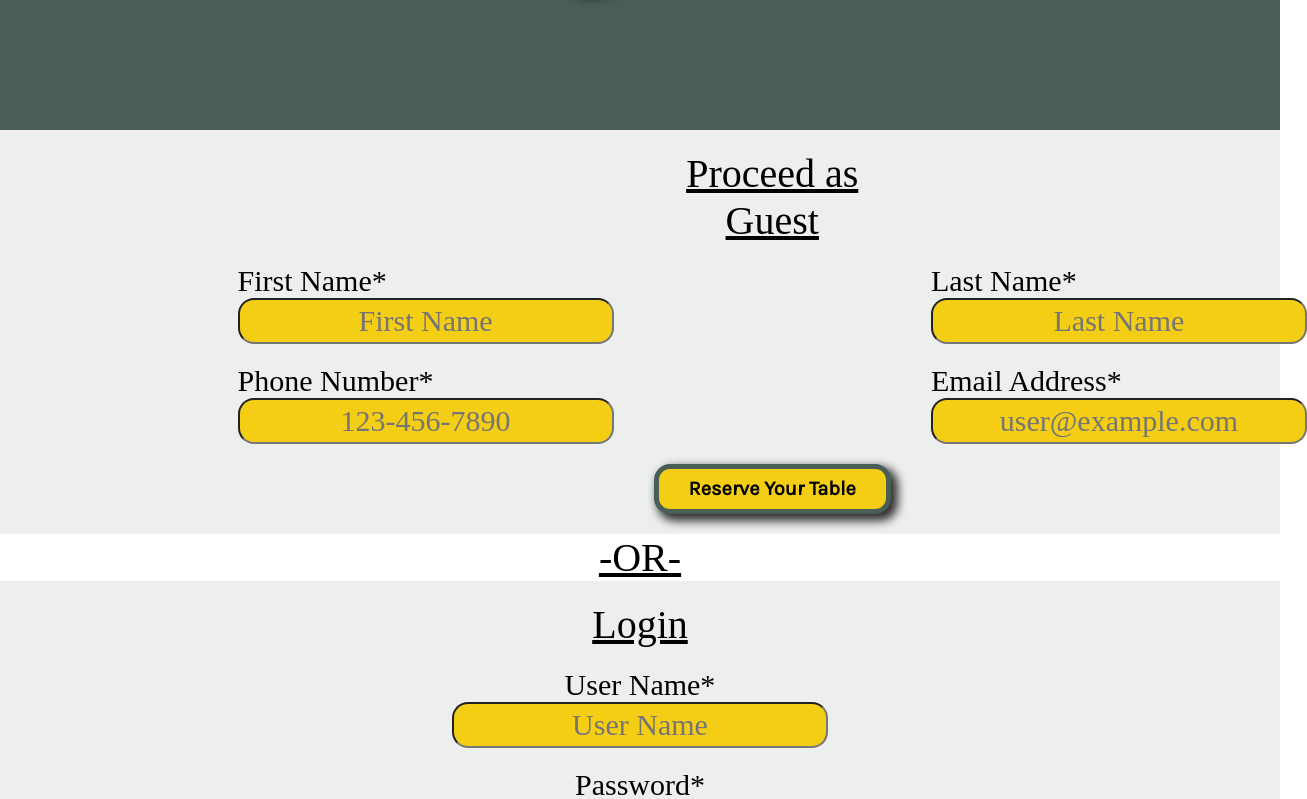
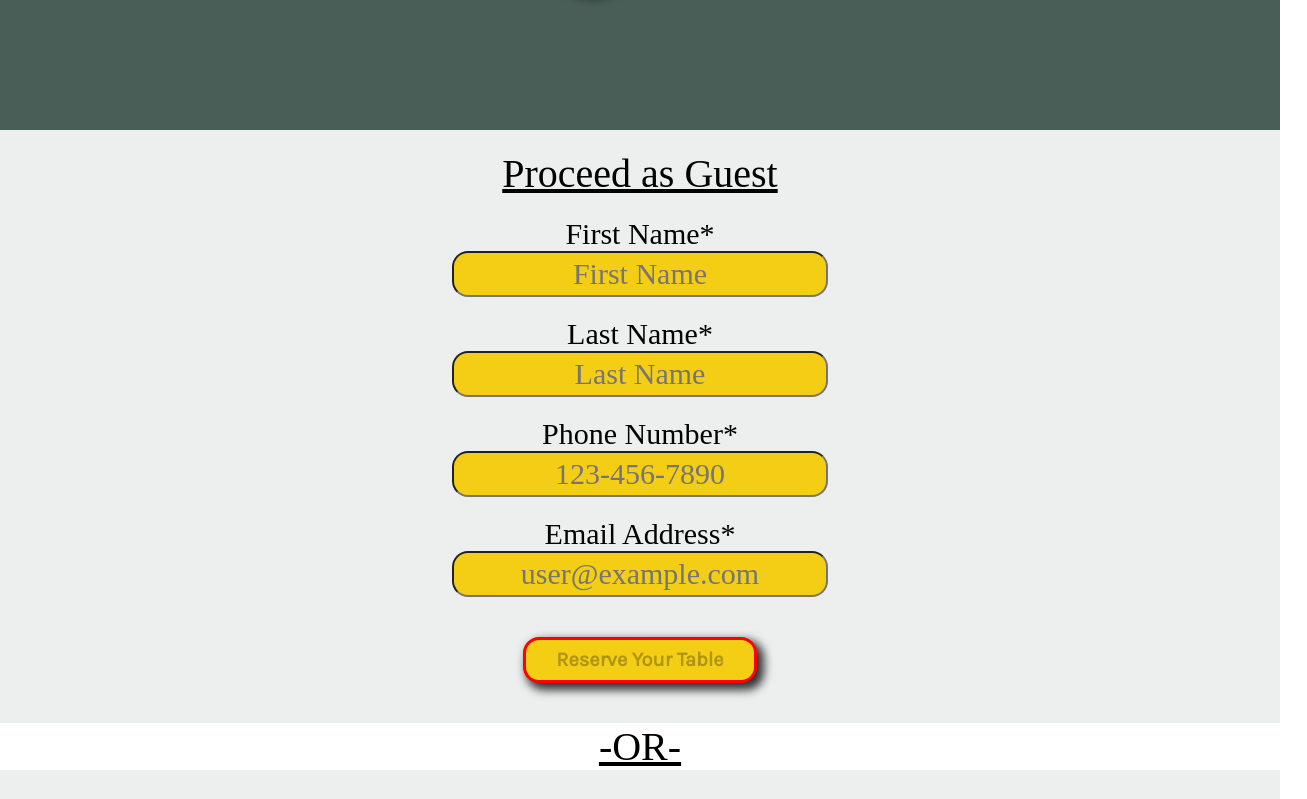
Before and after one commit to horoserp/Capstone, a React (Create React App) app: page /login in a window 1280 px wide. Shown: the part 820-1619 px from the top of the page, 1307 px wide, since content can reach past the window. Built offline with nearby package versions, Linux system fonts and the light colour scheme; a web font is replaced by a local one.

Commit message:
Update: Add Formik and Yup to proceed as guest form.

```diff
--- a/src/Components/Login.js
+++ b/src/Components/Login.js
@@ -6,6 +6,7 @@ import Reservations from "./Reservations";
 function Login() {
 
     const navigate = useNavigate();
+    const phoneRegExp = "[0-9]{3}-[0-9]{3}-[0-9]{4}";
 
     const loginValidate = Yup.object().shape({
         userName: Yup.string()
@@ -30,57 +31,129 @@ function Login() {
         validationSchema: loginValidate
     });
 
-    const handleSubmit = (e) => {
-        e.preventDefault();
+    const guestValidate = Yup.object().shape({
+        firstName: Yup.string()
+            .required("First name is required"),
+        lastName: Yup.string()
+            .required("Last name is required"),
+        phone: Yup.string()
+            .matches(phoneRegExp, "Phone number is not valid")
+            .required("Phone number is required"),
+        email: Yup.string()
+            .email("Invalid email address")
+            .required("Email is required"),
+    });
+
+    const guestFormik = useFormik ({
+        validateOnMount: true,
+        initialValues: {
+            firstName: '',
+            lastName: '',
+            phone: '',
+            email: '',
+        },
+        onSubmit: values => {
+            console.log(values);
             window.scrollTo(0,0);
             navigate("/confirmation");
-    }
+        },
+        validationSchema: guestValidate
+    })
 
     return (
         <>
             <Reservations renderButton={true}>(Step 2 of 2)</Reservations>
             <div className="highlight-b">
                 <form
-                    onSubmit={handleSubmit}
-                    className="grid"
+                    onSubmit={guestFormik.handleSubmit}
                 >
-                    <h2 className="underline col-2">
+                    <div className="container flex-dir">
+                        <h2 className="underline" style={{marginTop: 20, marginBottom: 20}}>
                             Proceed as Guest
                         </h2>
-                    <label htmlFor="first-name" className="col-1 gap">First Name*</label>
-                    <label htmlFor="last-name" className="col-3 gap">Last Name*</label>
+                        <label
+                            htmlFor="firstName"
+                            style={{marginBottom: 0}}
+                        >
+                            First Name*
+                        </label>
                         <input
                             type="text"
-                        id="first-name"
+                            id="firstName"
+                            name="firstName"
                             placeholder="First Name"
-                        className="col-1"
-                        required
+                            onChange={guestFormik.handleChange}
+                            onBlur={guestFormik.handleBlur}
+                            value={guestFormik.values.userName}
+                            style={{marginBottom: 20}}
                         />
+                        {guestFormik.touched.firstName && guestFormik.errors.firstName ? (
+                            <div style={{marginTop: -20}}>{guestFormik.errors.firstName}</div>
+                            ) : null}
+                        <label
+                            htmlFor="lastName"
+                            style={{marginBottom: 0}}
+                        >
+                            Last Name*
+                        </label>
                         <input
                             type="text"
-                        id="last-name"
+                            id="lastName"
+                            name="lastName"
                             placeholder="Last Name"
-                        className="col-3"
-                        required
+                            onChange={guestFormik.handleChange}
+                            onBlur={guestFormik.handleBlur}
+                            value={guestFormik.values.userName}
+                            style={{marginBottom: 20}}
                         />
-                    <label htmlFor="phone" className="col-1 gap">Phone Number*</label>
-                    <label htmlFor="email" className="col-3 gap">Email Address*</label>
+                        {guestFormik.touched.lastName && guestFormik.errors.lastName ? (
+                            <div style={{marginTop: -20}}>{guestFormik.errors.lastName}</div>
+                            ) : null}
+                        <label
+                            htmlFor="phone"
+                            style={{marginBottom: 0}}
+                        >
+                            Phone Number*
+                        </label>
                         <input
                             type="tel"
                             id="phone"
-                        pattern="[0-9]{3}-[0-9]{3}-[0-9]{4}"
+                            name="phone"
                             placeholder="123-456-7890"
-                        className="col-1"
-                        required
+                            onChange={guestFormik.handleChange}
+                            onBlur={guestFormik.handleBlur}
+                            value={guestFormik.values.userName}
+                            style={{marginBottom: 20}}
                         />
+                        {guestFormik.touched.phone && guestFormik.errors.phone ? (
+                            <div style={{marginTop: -20}}>{guestFormik.errors.phone}</div>
+                            ) : null}
+                        <label
+                            htmlFor="email"
+                            style={{marginBottom: 0}}
+                        >
+                            Email Address*
+                        </label>
                         <input
                             type="email"
                             id="email"
+                            name="email"
                             placeholder="user@example.com"
-                        className="col-3"
-                        required
+                            onChange={guestFormik.handleChange}
+                            onBlur={guestFormik.handleBlur}
+                            value={guestFormik.values.userName}
+                            style={{marginBottom: 20}}
                         />
-                    <input type="submit" className="col-2" value="Reserve Your Table" />
+                        {guestFormik.touched.email && guestFormik.errors.email ? (
+                            <div style={{marginTop: -20}}>{guestFormik.errors.email}</div>
+                            ) : null}
+                        <input
+                            type="submit"
+                            value="Reserve Your Table"
+                            style={{marginBottom: 40, marginTop: 20}}
+                            disabled={!guestFormik.isValid}
+                        />
+                    </div>
                 </form>
             </div>
             <h2 className="underline">
```
Lines whose indentation alone changed are shown as unchanged.
